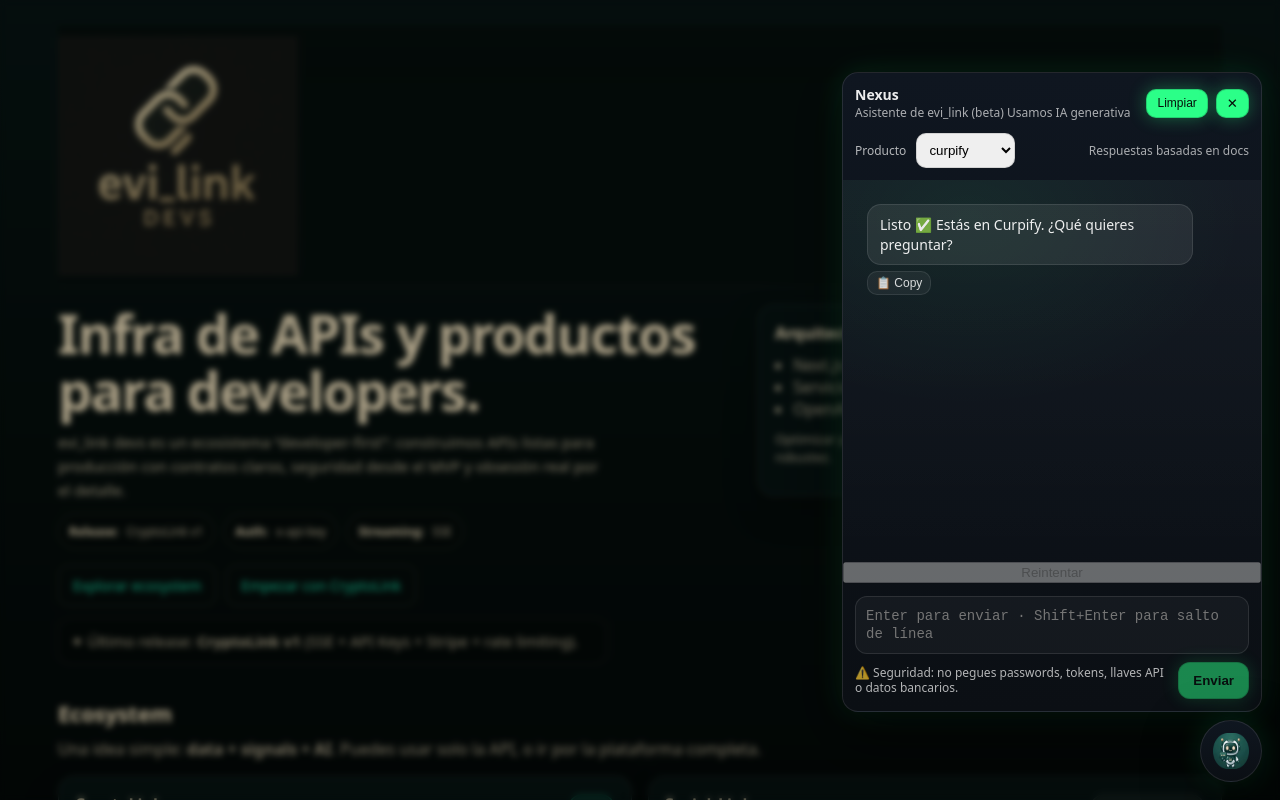
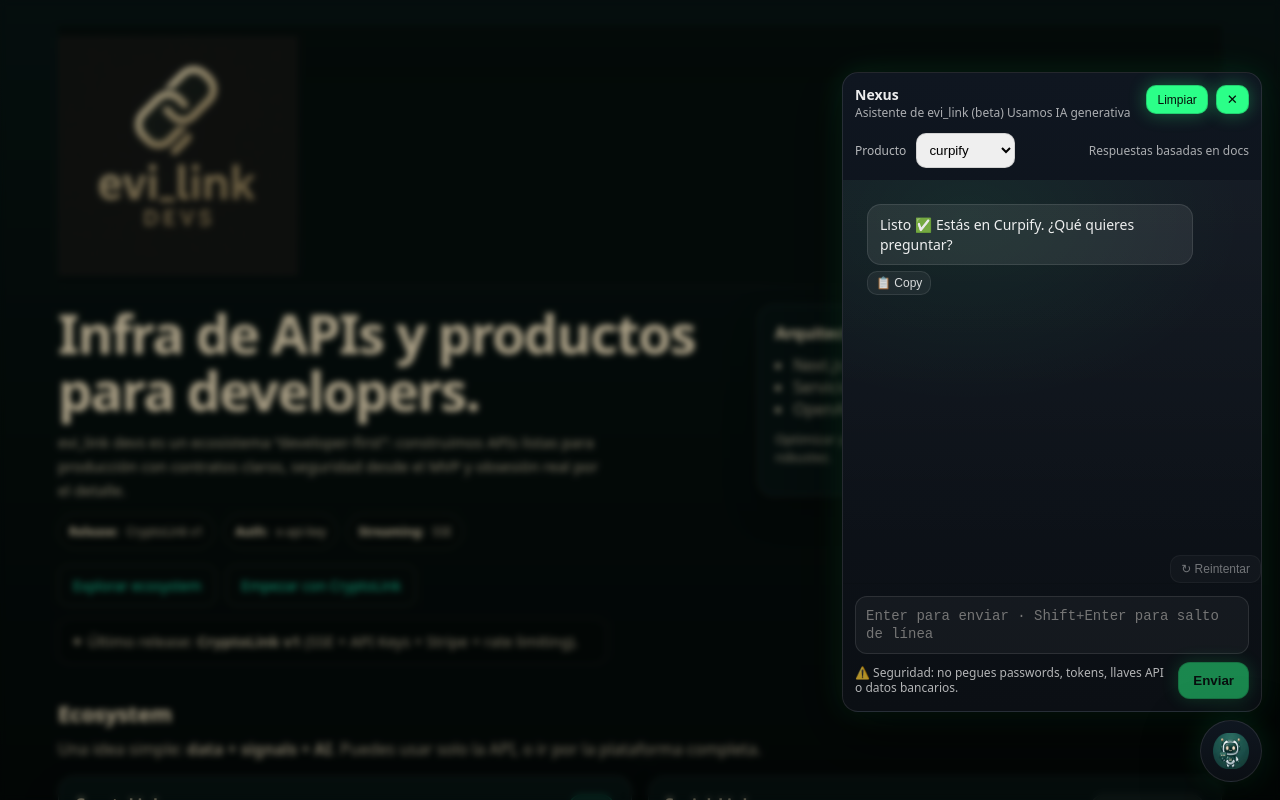
Before and after one commit to IanMartin16/evilink, a Next.js app: page / in a window 1280 px wide. Both pictures are taken after a click on the button "Abrir Nexus". Shown: the top 800 px of the page. Built offline with nearby package versions, Linux system fonts and the light colour scheme.

Commit message:
Nexus Widget Polish v1

```diff
--- a/app/components/NexusWidget.tsx
+++ b/app/components/NexusWidget.tsx
@@ -472,7 +472,6 @@ useEffect(() => {
   return (
     <div
       style={{
-        justifySelf: "start",
         maxWidth: "70%",
         padding: "10px 12px",
         borderRadius: 14,
@@ -886,13 +885,23 @@ function RenderAssistantMessage({ m }: { m: Msg }) {
             }}
           >
             {/* Header */}
-            <div style={{ display: "flex",  justifyContent: "space-between", alignItems: "center", padding: 12 }}>
-              <div style={{ display: "flex", flexDirection: "column" }}>
+            <div style={{ display: "grid", gap: 10, padding: 12 }}>
+              <div style={{ display: "flex", justifyContent: "space-between", alignItems: "flex-start", gap: 10, minWidth: 0 }}>
+                <div style={{ display: "flex", flexDirection: "column", minWidth: 0 }}>
                   <strong style={{ fontSize: 14, color: EVILINK.text }}>Nexus</strong>
-                <span style={{ fontSize: 12, color: EVILINK.muted }}>Asistente de evi_link (beta) Usamos IA generativa</span>
+                  <span
+                    style={{
+                      fontSize: 12,
+                      color: EVILINK.muted,
+                      overflowWrap: "anywhere",
+                      wordBreak: "break-word",
+                    }}
+                  >
+                    Asistente de evi_link (beta) Usamos IA generativa
+                  </span>
                 </div>
 
-              <div style={{ display: "flex", gap: 8 }}>
+                <div style={{ display: "flex", gap: 8, flexShrink: 0 }}>
                   <button
                     onClick={startNewChat}
                     style={{
@@ -908,8 +917,9 @@ function RenderAssistantMessage({ m }: { m: Msg }) {
                 >
                   Limpiar
                 </button>
+
                 <button
-                  onClick={() => setOpen(false) }
+                  onClick={() => setOpen(false)}
                   style={{
                     borderRadius: 10,
                     padding: "6px 10px",
@@ -924,30 +934,55 @@ function RenderAssistantMessage({ m }: { m: Msg }) {
                 </button>
               </div>
             </div>
+          </div>
 
             {/* Product row */}
-            <div style={{ display: "flex", gap: 10, alignItems: "center", padding: "0 12px 12px 12px" }}>
+            <div
+              style={{
+                display: "flex",
+                gap: 10,
+                alignItems: "center",
+                justifyContent: "space-between",
+                flexWrap: "wrap",
+                minWidth: 0,
+                padding: "0 12px 12px 12px",
+              }}
+            >
+              <div style={{ display: "flex", gap: 10, alignItems: "center", minWidth: 0 }}>
                 <label style={{ fontSize: 12, opacity: 0.75 }}>Producto</label>
+
                 <select
                   value={product}
                   onChange={(e) => {
-                const next = String(e.target.value || "")
-                  .trim()
-                  .toLowerCase(); // ✅ normaliza
-
+                    const next = String(e.target.value || "").trim().toLowerCase();
                     setProduct(next);
-                  setMsgs([]);      // ✅ evita “flash” de msgs del producto anterior
+                    setMsgs([]);
                     setInput("");
                     setLoading(false);
                   }}
-              style={{ padding: 8, borderRadius: 10, border: "1px solid rgba(0,0,0,0.12)" }}
+                  style={{
+                    padding: 8,
+                    borderRadius: 10,
+                    border: "1px solid rgba(0,0,0,0.12)",
+                    maxWidth: "160px",
+                  }}
                 >
                 <option value="curpify">curpify</option>
                 <option value="cryptolink">cryptoLink</option>
                 <option value="evi_link">evilink</option>
               </select>
+            </div>
 
-              <div style={{ marginLeft: "auto", fontSize: 12, opacity: 0.7 }}>
+          <div
+              style={{
+                fontSize: 12,
+                opacity: 0.7,
+                minWidth: 0,
+                overflowWrap: "anywhere",
+                wordBreak: "break-word",
+                textAlign: "right",
+              }}
+            >
               Respuestas basadas en docs
             </div>
           </div>
@@ -1012,7 +1047,7 @@ function RenderAssistantMessage({ m }: { m: Msg }) {
                   title="Copiar respuesta"
                   aria-label="Copiar respuesta"
               >
-                {copiedId === m.id ? "✅ Copiado" : "📋 Copy"}
+                {copiedId === m.id ? "✅ Copied" : "📋 Copy"}
               </button>
                 </div>
                   )}
@@ -1021,19 +1056,41 @@ function RenderAssistantMessage({ m }: { m: Msg }) {
               </div>
             </div>
             {loading && (
-             <div style={{ justifySelf: "start", alignSelf: "start" }}>
+              <div
+                style={{
+                  justifySelf: "start",
+                  maxWidth: "88%",
+                  display: "flex",
+                  flexDirection: "column",
+                  gap: 6,
+                }}
+              >
                 <TypingIndicator />
               </div>
             )}
+
+             <div style={{ display: "flex", justifyContent: "flex-end" }}>
                 <button
                   onClick={() => {
                     setInput(lastPromptRef.current);
                     setTimeout(() => send(), 0);
                   }}
                   disabled={loading || !lastPromptRef.current}
+                  style={{
+                    padding: "6px 10px",
+                    minHeight: 0,
+                    borderRadius: 10,
+                    background: "rgba(255,255,255,0.06)",
+                    border: `1px solid ${EVILINK.border}`,
+                    color: EVILINK.text,
+                    fontSize: 12,
+                    cursor: loading || !lastPromptRef.current ? "not-allowed" : "pointer",
+                    opacity: loading || !lastPromptRef.current ? 0.45 : 0.9,
+                  }}
                 >
-              Reintentar
+                  ↻ Reintentar
                 </button>
+              </div>
 
             {/* Input */}
             <div style={{ display: "grid", gap: 8, padding: 12, borderTop: "1px solid rgba(0,0,0,0.08)" }}>
```
Lines whose indentation alone changed are shown as unchanged.
